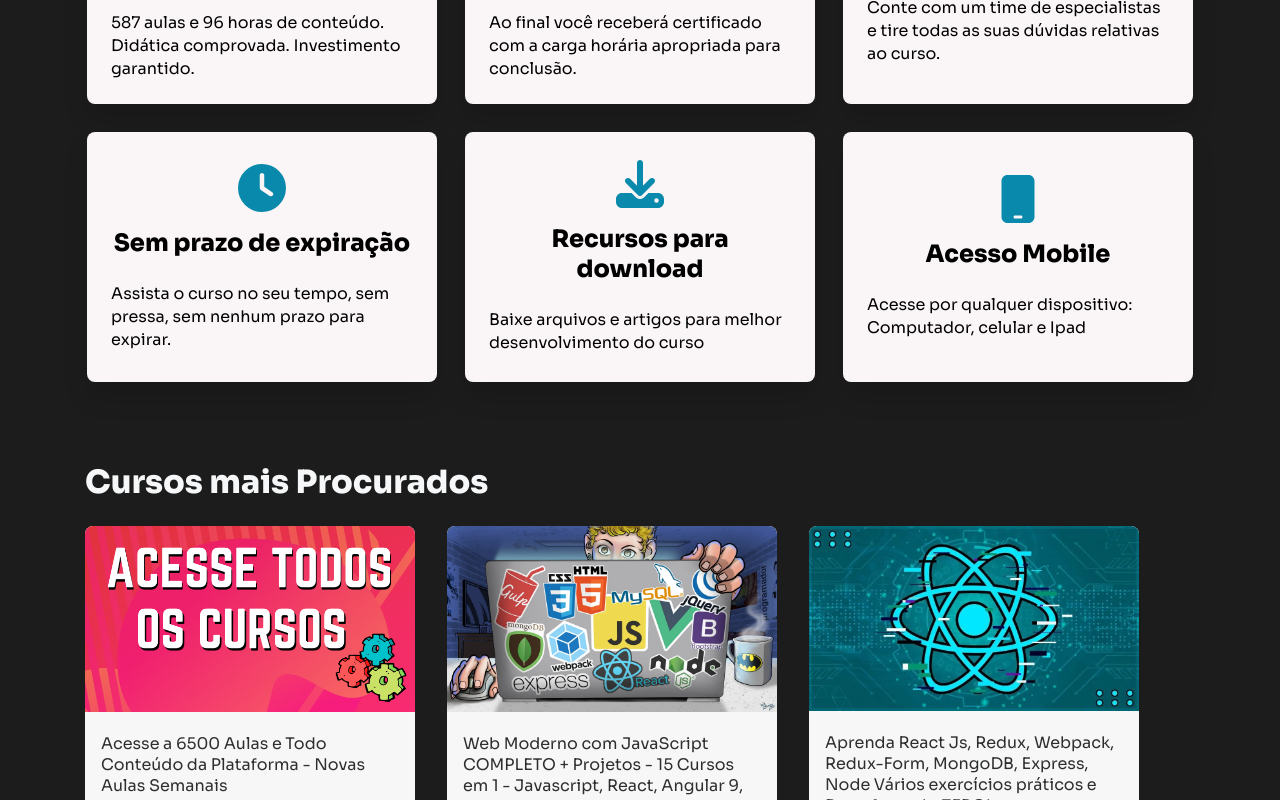
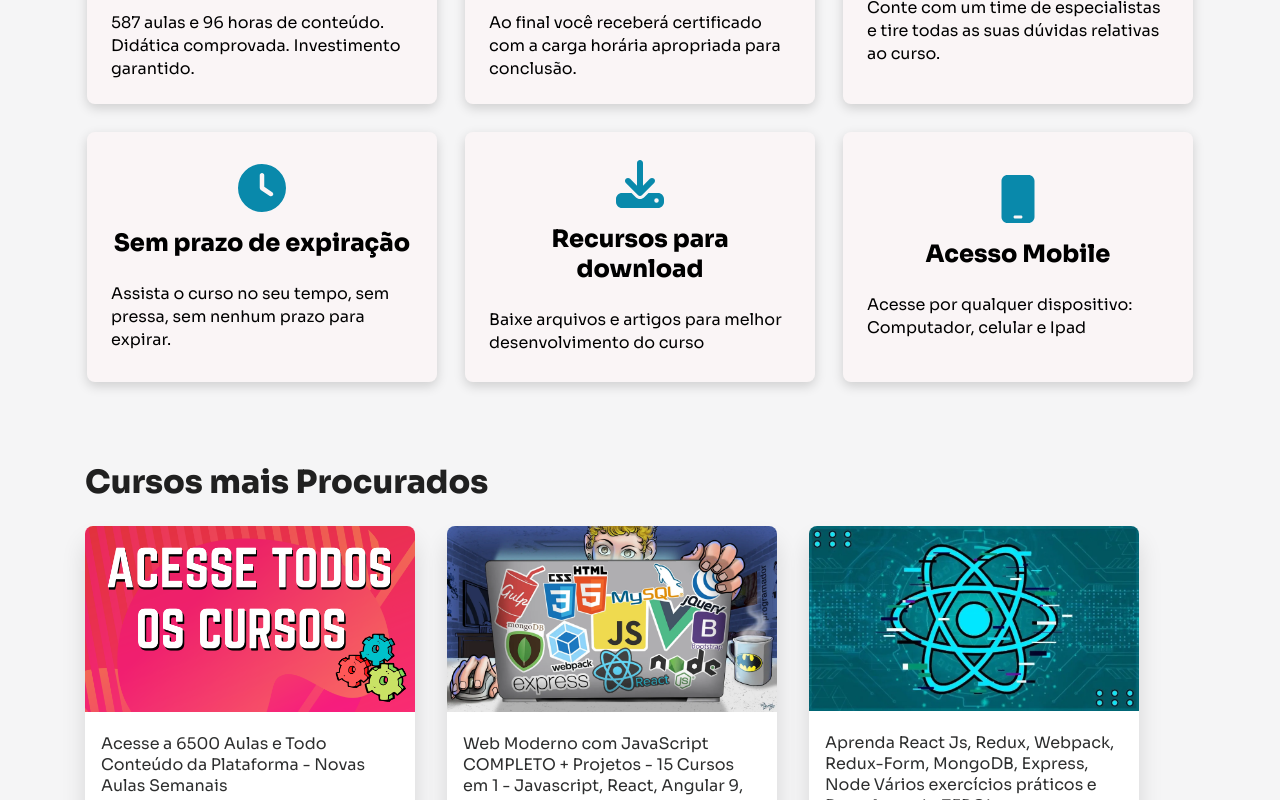
Before and after one commit to natanfalconi/dev-cursos, a Next.js app: page / in a window 1280 px wide. Shown: the part 1420-2220 px from the top of the page. Built offline with nearby package versions, Linux system fonts and the light colour scheme; no server answers.

Commit message:
change color

```diff
--- a/src/components/FeaturesCollapse/styles.ts
+++ b/src/components/FeaturesCollapse/styles.ts
@@ -31,7 +31,7 @@ export const CollapseContainer = styled(Accordion.Root, {
 });
 
 export const CollapseItem = styled(Accordion.Item, {
-  backgroundColor: '$secondary_200',
+  backgroundColor: '#fff',
   padding: '20px 25px',
   borderRadius: '10px',
 });
@@ -43,6 +43,9 @@ export const CollapseHeader = styled(Accordion.Header, {
   fontSize: '16px',
   lineHeight: '27px',
   position: 'relative',
+
+  color: '$light_text_100',
+
   span: {
     display: 'flex',
     gap: '8px',
@@ -65,6 +68,7 @@ export const CollapseTrigger = styled(Accordion.Trigger, {
   border: 'none',
   pointerEvents: 'all',
   fontSize: '18px',
+  color: '$light_text_100',
   width: '100%',
   position: 'absolute',
   right: '0',
@@ -74,6 +78,7 @@ export const CollapseTrigger = styled(Accordion.Trigger, {
 export const CollapseContent = styled(Accordion.Content, {
   marginTop: '10px',
   fontSize: '16px',
+  color: '$light_text_100',
   lineHeight: '22px',
 });
 
--- a/src/components/Sections/Benefits/styles.ts
+++ b/src/components/Sections/Benefits/styles.ts
@@ -13,7 +13,7 @@ export const TitleContainer = styled('div', {
     marginBottom: '32px',
 
     'h2': {
-        color: '$gray_25',
+        color: '$light_text_100',
         fontSize: '32px',
         lineHeight: '40px',
         fontWeight: '$header_1',
@@ -51,7 +51,7 @@ export const ContentCardItem = styled('div', {
     minHeight: '250px',
     borderRadius: '8px',
     background: '#faf5f6',
-    boxShadow: '0px 16px 24px rgba(0, 0, 0, 0.12)',
+    boxShadow: '$elevation01',
     color: '#000',
 
     flexBasis: 'calc(33.33% - 20px)',
--- a/src/components/Sections/Courses/styles.ts
+++ b/src/components/Sections/Courses/styles.ts
@@ -13,7 +13,7 @@ export const TitleContainer = styled('div', {
     marginBottom: '24px',
 
     'h2': {
-        color: '$gray_25',
+        color: '$light_text_100',
         fontSize: '32px',
         lineHeight: '40px',
         fontWeight: '$header_1',
@@ -42,8 +42,9 @@ export const ContentCard = styled('div', {
 export const CardCourses = styled('div', {
     maxWidth: '330px',
     minHeight: '283px',
-    background: '#F7F7F7',
+    background: '#fff',
     borderRadius: '$sm',
+    boxShadow: '$elevation03'
     // '&:hover': {
     //     transform: 'translateY(-20px)',
     // }
--- a/src/components/Sections/Faq/styles.ts
+++ b/src/components/Sections/Faq/styles.ts
@@ -9,7 +9,7 @@ export const TitleContainer = styled('div', {
     marginBottom: '32px',
 
     'h2': {
-        color: '$gray_25',
+        color: '$light_text_100',
         fontSize: '32px',
         lineHeight: '40px',
         fontWeight: '$header_1',
--- a/src/components/Sections/History/styles.ts
+++ b/src/components/Sections/History/styles.ts
@@ -28,7 +28,7 @@ export const TitleContainer = styled('div', {
     },
 
     'h2': {
-        color: '$gray_25',
+        color: '$light_text_100',
         fontSize: '32px',
         lineHeight: '$header_4',
         fontWeight: '$header_1',
@@ -45,7 +45,7 @@ export const TitleContainer = styled('div', {
         marginBottom: '24px',
         fontSize: '$body_1',
         lineHeight: '$body_1',
-        color: '$gray_25',
+        color: '$light_text_100',
     },
 
     "@sm": {
--- a/src/container/Layout/Body/styles.ts
+++ b/src/container/Layout/Body/styles.ts
@@ -1,6 +1,6 @@
 import { styled } from '../../../../stitches.config';
 
 export const Container = styled('div', {
-    background: '#1C1C1C',
+    background: '#F5F5F6',
     fontFamily: '$primary',
 });
```
